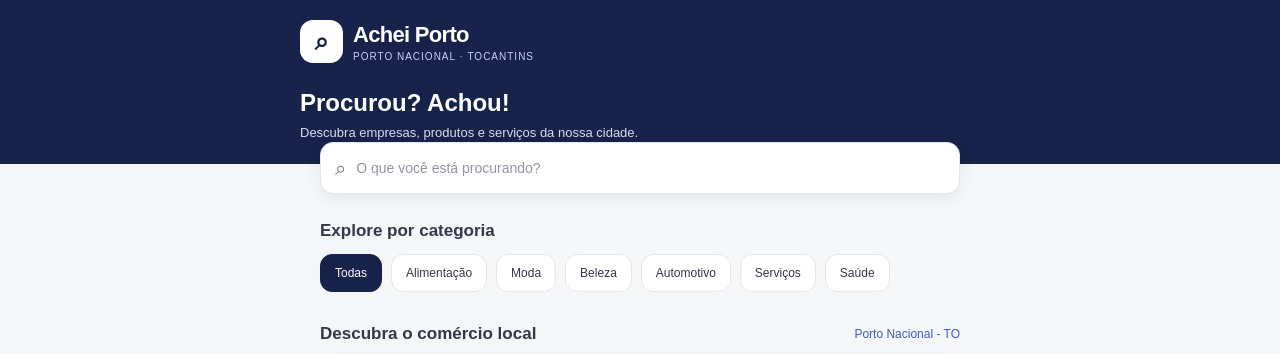
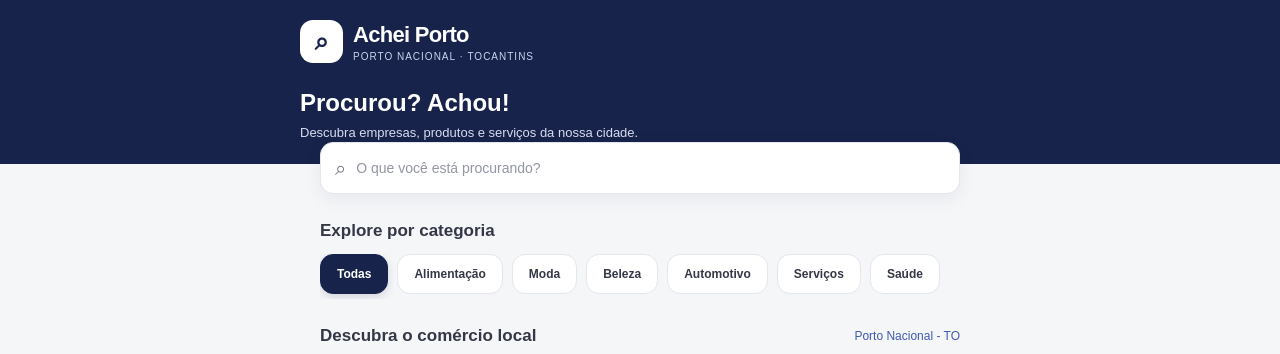
Before and after one commit to BiancaMartins032/achei-porto, a plain HTML site: page index.html in a window 1280 px wide. Shown: the top 354 px of the page. Drawn offline with Linux system fonts and the light colour scheme.

Commit message:
Update index.html

```diff
--- a/index.html
+++ b/index.html
@@ -167,19 +167,22 @@ main {
 
 .categoria {
   flex-shrink: 0;
-  border: 1px solid var(--borda);
-  background: white;
-  border-radius: 12px;
-  padding: 11px 14px;
+  border: 1px solid #E3E6ED;
+  background: #FFFFFF;
+  border-radius: 13px;
+  padding: 12px 16px;
   font-size: 12px;
-  color: var(--texto);
+  font-weight: 600;
+  color: #343746;
   cursor: pointer;
+  transition: 0.2s;
 }
 
 .categoria.ativa {
   background: var(--azul);
-  color: white;
+  color: #FFFFFF;
   border-color: var(--azul);
+  box-shadow: 0 3px 8px rgba(23, 35, 75, 0.15);
 }
 
 .feed {
@@ -225,7 +228,7 @@ main {
 
 .empresa-info p {
   font-size: 11px;
-  color: var(--cinza);
+  color: #737585;
   margin-top: 4px;
 }
 
@@ -247,7 +250,7 @@ main {
 }
 
 .conteudo p {
-  color: var(--cinza);
+  color: #737585;
   font-size: 13px;
   line-height: 1.5;
 }
```
